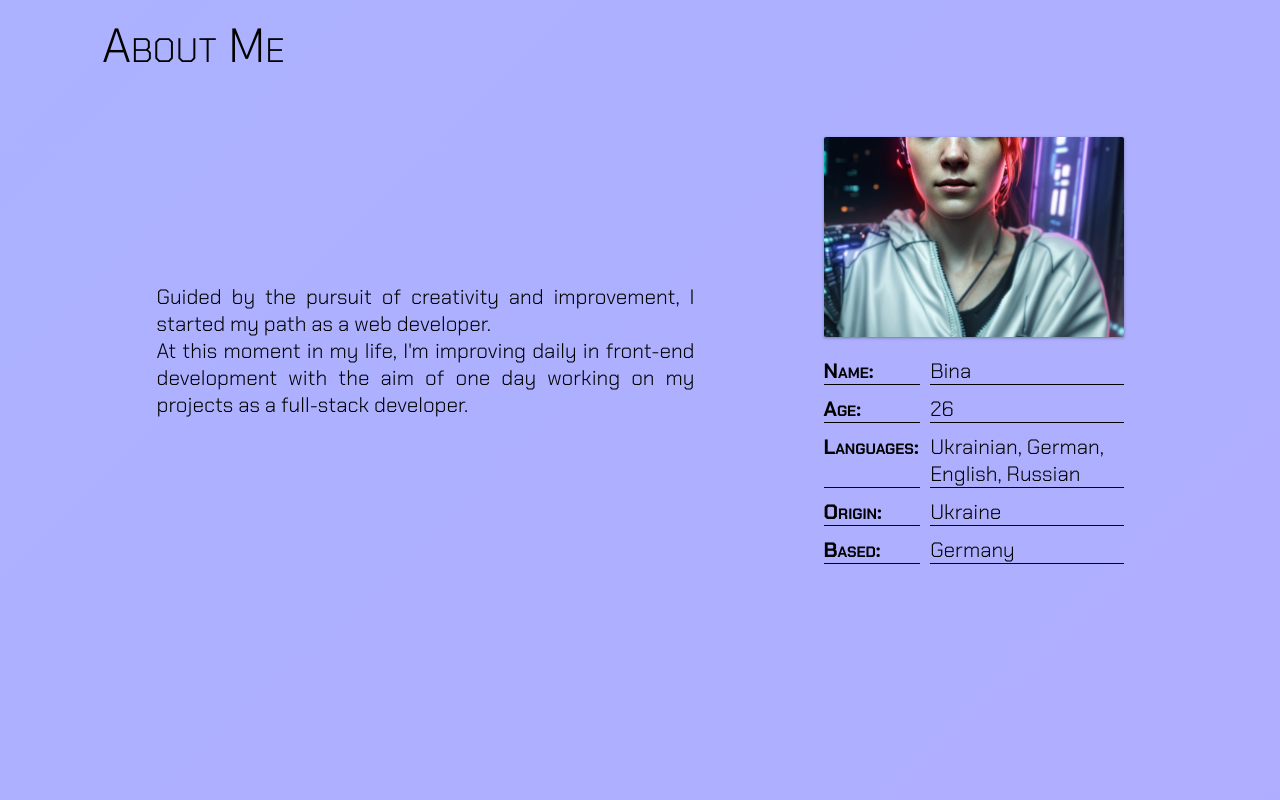
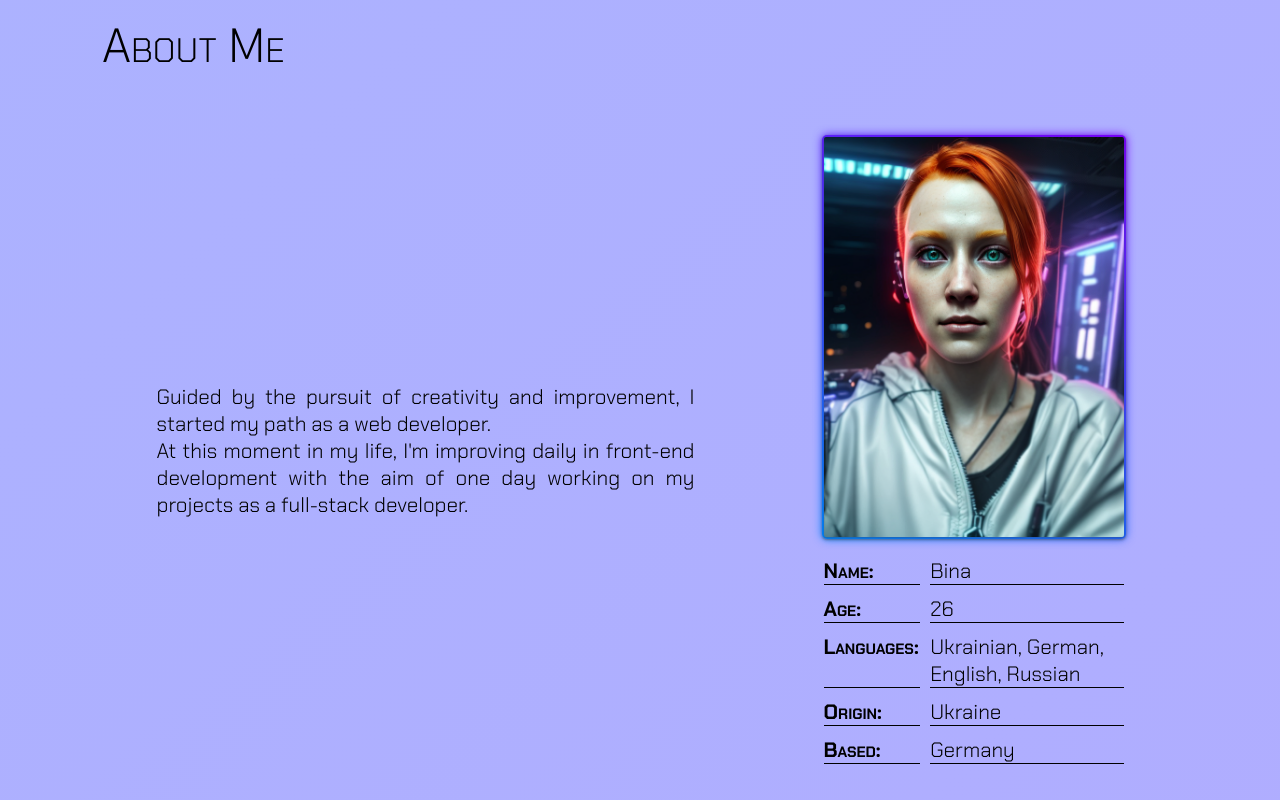
Before and after one commit to b-na/b-na.github.io, a React (Create React App) app: page / in a window 1280 px wide. Shown: the part 866-1666 px from the top of the page. Built offline with nearby package versions, Linux system fonts and the light colour scheme; a web font is replaced by a local one.

Commit message:
optimisation for firefox, neon photo frame

```diff
--- a/src/App.css
+++ b/src/App.css
@@ -2,6 +2,15 @@
   syntax: "<angle>";
   inherits: false;
   initial-value: 0deg;
+}
+@-moz-document url-prefix() {
+  :root {
+    --rotate: 135deg;
+  }
+  * {
+    scrollbar-color: rgb(44, 44, 44) rgba(126, 126, 126, 0.425);
+    scrollbar-width: thin;
+  }
 }
 * {
   box-sizing: border-box;
@@ -91,7 +100,7 @@ body #switch {
   z-index: 99;
 }
 body #switch:hover {
-  color: rgb(226, 172, 23);
+  color: rgb(255, 232, 170);
   transition: all 0.3s ease;
 }
 
@@ -397,14 +406,43 @@ body #switch:hover {
 #about #about-container #profile #profile-container p strong {
   font-variant: small-caps;
 }
-#about #about-container #profile img {
+#about #about-container #profile #photo-container {
+  position: relative;
   width: 100%;
-  height: 200px;
+  height: 400px;
+}
+#about #about-container #profile #photo-container img {
+  width: 100%;
+  height: 400px;
   -o-object-fit: cover;
      object-fit: cover;
-  -o-object-position: center 80%;
-     object-position: center 80%;
+  -o-object-position: 30%;
+     object-position: 30%;
   border-radius: 2px;
+  box-shadow: rgba(60, 64, 67, 0.3) 0px 1px 2px 0px, rgba(60, 64, 67, 0.15) 0px 1px 3px 1px;
+}
+#about #about-container #profile #photo-container::before, #about #about-container #profile #photo-container::after {
+  border-radius: 5px;
+  position: absolute;
+  content: "";
+  background: rgb(0, 132, 255);
+  background: linear-gradient(var(--rotate), rgb(0, 132, 255) 0%, rgb(123, 0, 255) 100%);
+  animation: spin 3s linear infinite;
+}
+#about #about-container #profile #photo-container::before {
+  z-index: -2;
+  top: -2px;
+  left: -2px;
+  right: -2px;
+  bottom: -2px;
+  filter: blur(5px);
+}
+#about #about-container #profile #photo-container::after {
+  z-index: -1;
+  top: -2px;
+  left: -2px;
+  right: -2px;
+  bottom: -2px;
   box-shadow: rgba(60, 64, 67, 0.3) 0px 1px 2px 0px, rgba(60, 64, 67, 0.15) 0px 1px 3px 1px;
 }
 #about #about-container > p {
@@ -589,7 +627,7 @@ body #switch:hover {
   border-radius: 5px;
   position: absolute;
   content: "";
-  background: rgb(255, 201, 107);
+  background: rgb(0, 132, 255);
   background: linear-gradient(var(--rotate), rgb(0, 132, 255) 0%, rgb(123, 0, 255) 100%);
   animation: spin 3s linear infinite;
 }
@@ -680,6 +718,14 @@ body.dark #welcome #nav-bar a:hover {
 body.dark #profile-container p {
   border-bottom-color: white !important;
 }
+body.dark #photo-container::before, body.dark #photo-container::after {
+  background: #5500ff !important;
+  background: linear-gradient(var(--rotate), rgb(51, 0, 255) 0%, rgb(255, 0, 179) 100%) !important;
+  animation: spin 3s linear infinite;
+}
+body.dark #photo-container::before {
+  filter: blur(20px) !important;
+}
 body.dark .link::before, body.dark .link::after {
   background: #5500ff !important;
   background: linear-gradient(var(--rotate), rgb(51, 0, 255) 0%, rgb(255, 0, 179) 100%) !important;
--- a/src/App.js
+++ b/src/App.js
@@ -73,7 +73,7 @@ function App() {
         <div id='about-container'>
               <h2>About Me</h2>
               <div id='profile'>
-              <img src='my_photo_ai.png' alt=''></img>
+              <div id='photo-container'><img src='my_photo_ai.png' alt=''></img></div>
                   <div id='profile-container'>
                     <p><strong>Name: </strong></p><p>Bina</p>
                     <p><strong>Age: </strong></p><p>26</p>
--- a/src/App.scss
+++ b/src/App.scss
@@ -2,6 +2,17 @@
     syntax: '<angle>';
     inherits: false;
     initial-value: 0deg;
+}
+
+@-moz-document url-prefix() {
+    :root {
+        --rotate: 135deg;
+    }
+
+    * {
+        scrollbar-color: rgb(44, 44, 44) rgba(126, 126, 126, 0.425);
+        scrollbar-width: thin;
+    }
 }
 
 $shadow: rgba(60, 64, 67, 0.3) 0px 1px 2px 0px, rgba(60, 64, 67, 0.15) 0px 1px 3px 1px;
@@ -99,7 +110,7 @@ body {
     }
 
     #switch:hover {
-        color:rgb(226, 172, 23);
+        color:rgb(255, 232, 170);
         transition: all 0.3s ease;
     }
 }
@@ -434,14 +445,47 @@ body {
                 }
             }
 
+            #photo-container {
+                position: relative;
+                width: 100%;
+                height: 400px;
+
                 img {
                     width: 100%;
-                    height: 200px;
+                    height: 400px;
                     object-fit: cover;
-                    object-position: center 80%;
+                    object-position: 30%;
                     border-radius: 2px;
                     box-shadow: $shadow;
                 }
+            }
+
+            #photo-container::before, #photo-container::after {
+                border-radius: 5px;
+                position: absolute;
+                content: '';
+                background: rgb(0, 132, 255);
+                background: linear-gradient(var(--rotate), rgb(0, 132, 255) 0%, rgb(123, 0, 255) 100%);
+                animation: spin 3s linear infinite ;
+            }
+
+            #photo-container::before {
+                z-index: -2;
+                top: -2px;
+                left: -2px;
+                right: -2px;
+                bottom: -2px;
+                filter: blur(5px);
+            }
+
+            #photo-container::after {
+                z-index: -1;
+                top: -2px;
+                left: -2px;
+                right: -2px;
+                bottom: -2px;
+                box-shadow: $shadow;
+            }
         }
 
         >p {
@@ -651,7 +695,7 @@ body {
         border-radius: 5px;
         position: absolute;
         content: '';
-        background: rgb(255, 201, 107);
+        background: rgb(0, 132, 255);
         background: linear-gradient(var(--rotate), rgb(0, 132, 255) 0%, rgb(123, 0, 255) 100%);
         animation: spin 3s linear infinite ;
     }
@@ -760,6 +804,16 @@ body.dark {
         border-bottom-color: white !important;
     }
 
+    #photo-container::before, #photo-container::after {
+        background: #5500ff !important;
+        background: linear-gradient(var(--rotate), rgb(51, 0, 255) 0%, rgb(255, 0, 179) 100%) !important;
+	    animation: spin 3s linear infinite;
+    }
+
+    #photo-container::before {
+        filter: blur(20px) !important;
+    }
+
    .link::before, .link::after {
         background: #5500ff !important;
         background: linear-gradient(var(--rotate), rgb(51, 0, 255) 0%, rgb(255, 0, 179) 100%) !important;
```
Also changed, not shown: 1 other file (tests, documents, lock files or other folders).
